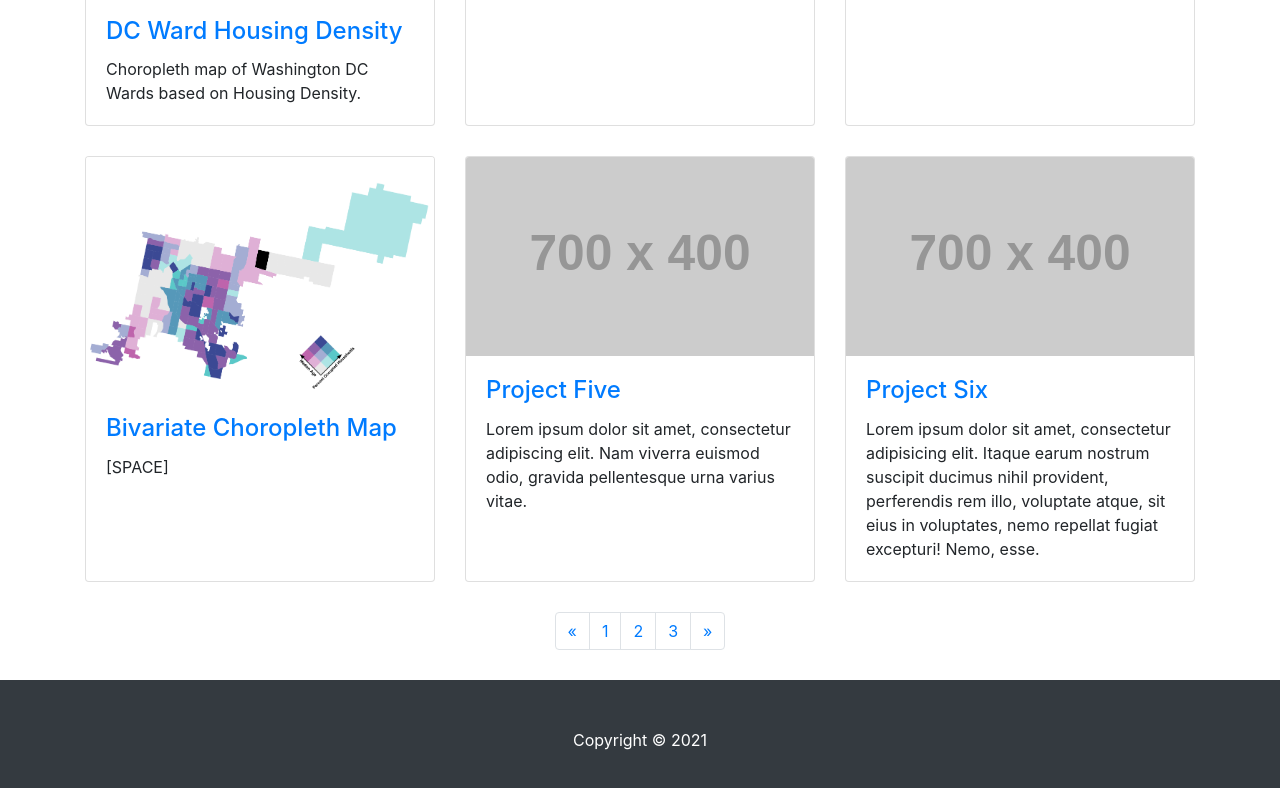
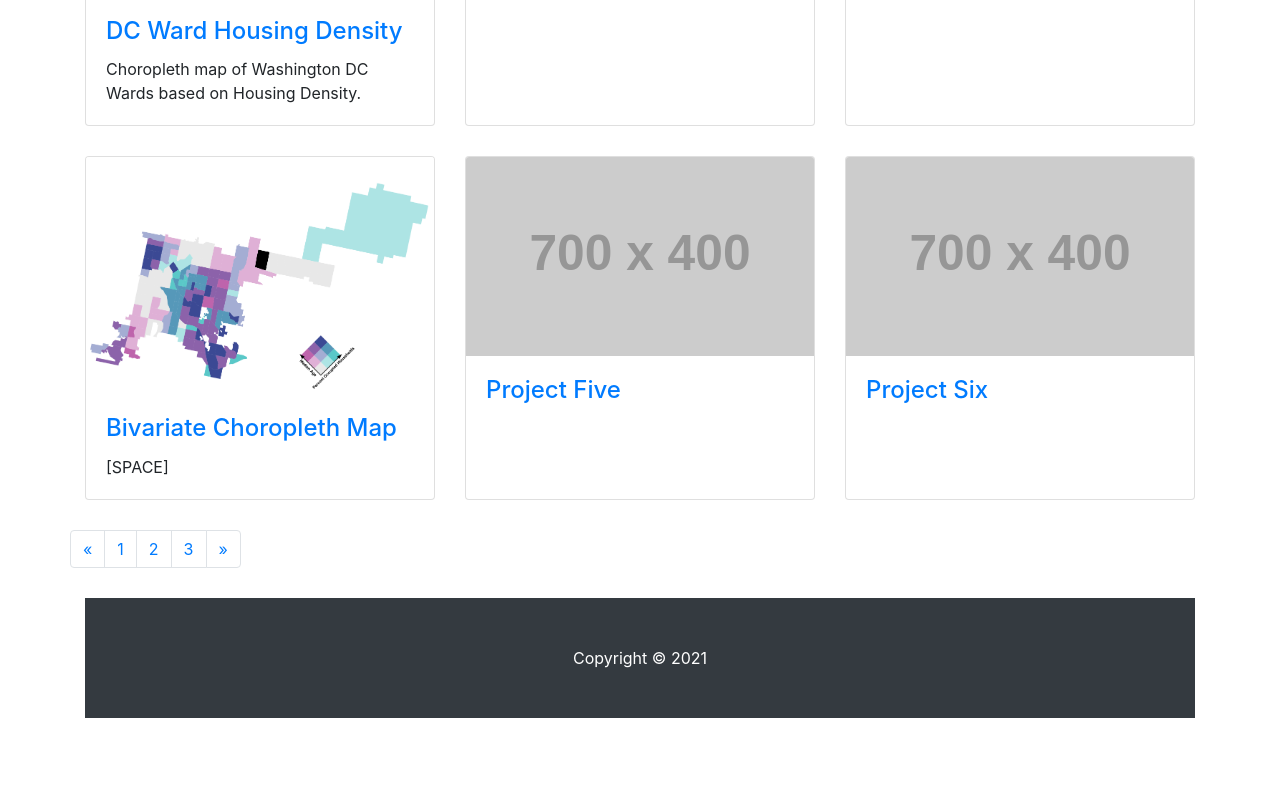
Before and after one commit to geog3540/CTA-L-Ridership-Mapping-lajiricek-, a website: page index.html in a window 1280 px wide. Shown: the part 612-1400 px from the top of the page. After the commit the page ends 1330 px from the top, so only its background shows below. Drawn offline with Linux system fonts and the light colour scheme; placeholder pictures from the web are drawn by us.

Commit message:
Update index.html

```diff
--- a/index.html
+++ b/index.html
@@ -108,7 +108,7 @@
               <h4 class="card-title">
                 <a href="#">Project Five</a>
               </h4>
-              <p class="card-text">Lorem ipsum dolor sit amet, consectetur adipiscing elit. Nam viverra euismod odio, gravida pellentesque urna varius vitae.</p>
+              <p class="card-text"></p>
             </div>
           </div>
         </div>
@@ -119,8 +119,7 @@
               <h4 class="card-title">
                 <a href="#">Project Six</a>
               </h4>
-              <p class="card-text">Lorem ipsum dolor sit amet, consectetur adipisicing elit. Itaque earum nostrum suscipit ducimus nihil provident, perferendis rem illo, voluptate atque, sit eius in voluptates, nemo repellat fugiat excepturi! Nemo, esse.</p>
-            </div>
+              <p class="card-text"></p>
           </div>
         </div>
       </div>
```
